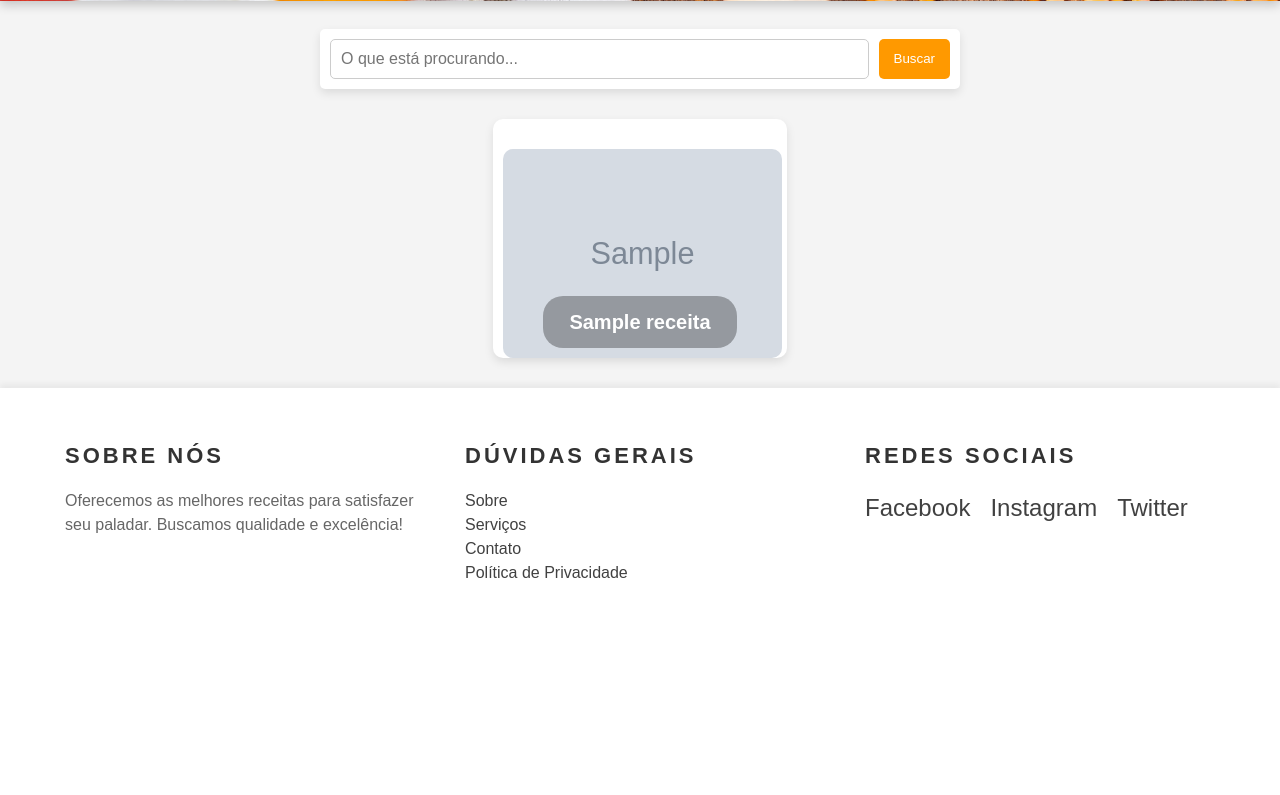
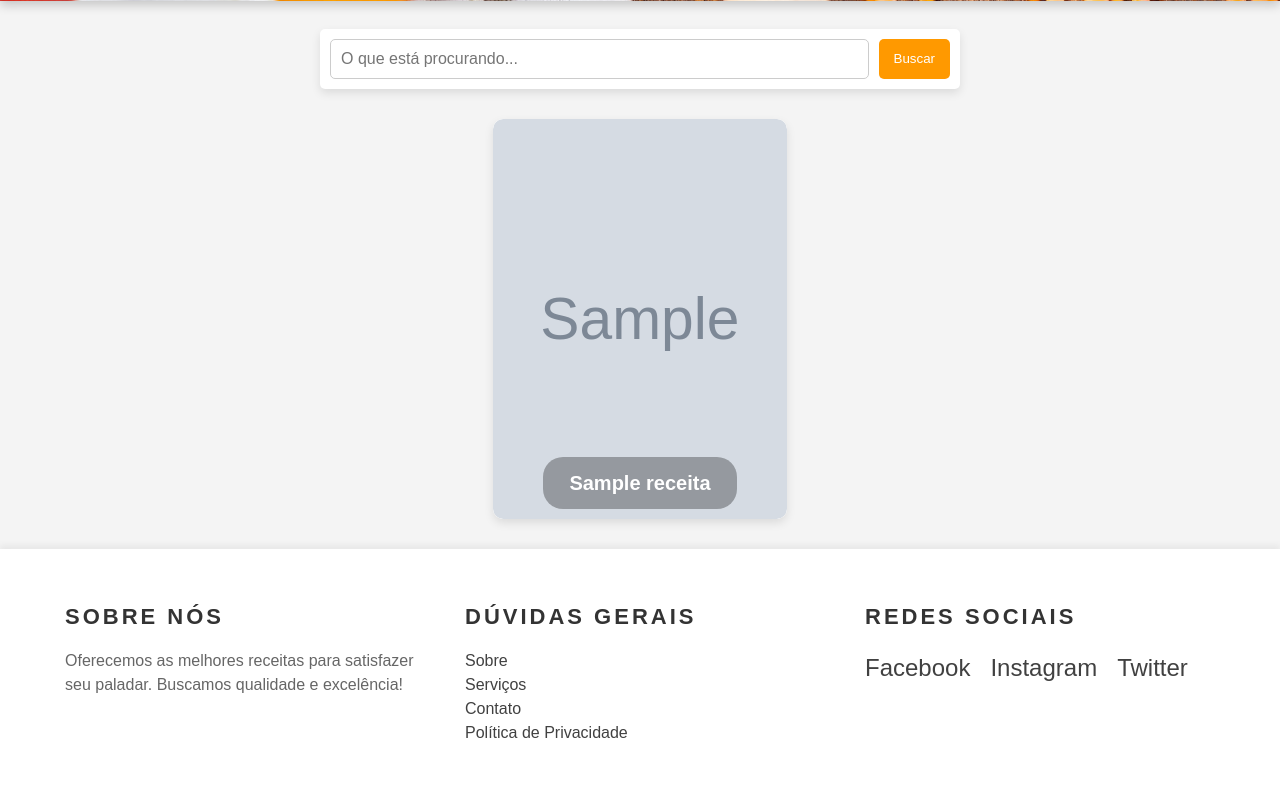
Before and after one commit to rudhaesmeraldo/delicia-mania-v2.0, a Django app: page / in a window 1280 px wide. Shown: the part 509-1304 px from the top of the page. Before the commit the page ends 1087 px from the top, so only its background shows below. Run offline with Django 5.2, Linux system fonts and the light colour scheme; tables that the repository leaves empty hold one stand-in row (values such as "Sample post"); grey boxes marked "Sample" are stand-in pictures.

Commit message:
alteração nos cards

```diff
--- a/deliciasmania/static/site.css
+++ b/deliciasmania/static/site.css
@@ -249,9 +249,18 @@ body {
     transition: transform 0.3s ease, box-shadow 0.3s ease; /* Transição suave ao passar o mouse */
 }
 
+.recipe-card img {
+    width: 100% !important; /* Garante que a imagem ocupe toda a largura do card */
+    height: 400px !important; /* Define uma altura fixa para as imagens */
+    object-fit: cover !important; /* Corta a imagem para que ela se ajuste sem distorcer */
+    border-top-left-radius: 10px !important; /* Mantém as bordas arredondadas no topo */
+    border-top-right-radius: 10px !important;
+}
+
+
+
+
 .single-best-receipe-area img {
-    margin-top: 30px;
-    margin-left: 10px;
     width: 95%; /* Faz a imagem ocupar toda a largura do card */
     height: auto; /* Mantém a altura proporcional da imagem */
     display: block; /* Garante que a imagem seja exibida como um bloco */
@@ -319,7 +328,6 @@ body {
     border-radius: 10px; /* Bordas arredondadas no card */
     padding: 20px; /* Adiciona espaço interno ao card */
     box-sizing: border-box; /* Inclui o padding no cálculo do tamanho */
-    margin: 10px;
 }
 
 
```
Also changed, not shown: deliciasmania/static/img/media/receitas/sopaLetrinhas.jpg (added), media/static/img/media/receitas/sopaLetrinhas.jpg (added).
